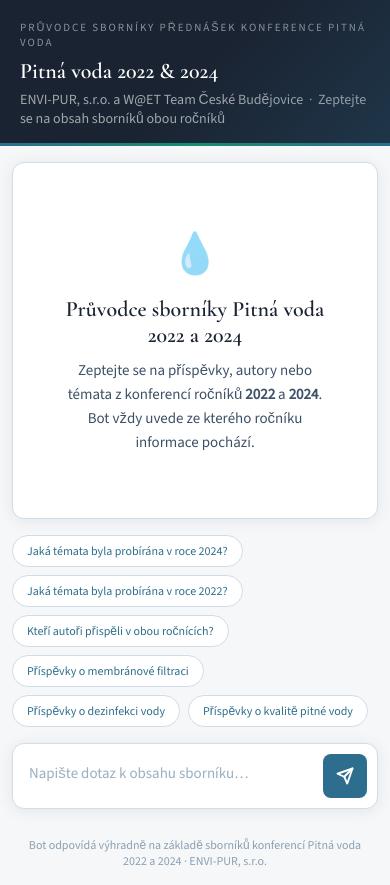
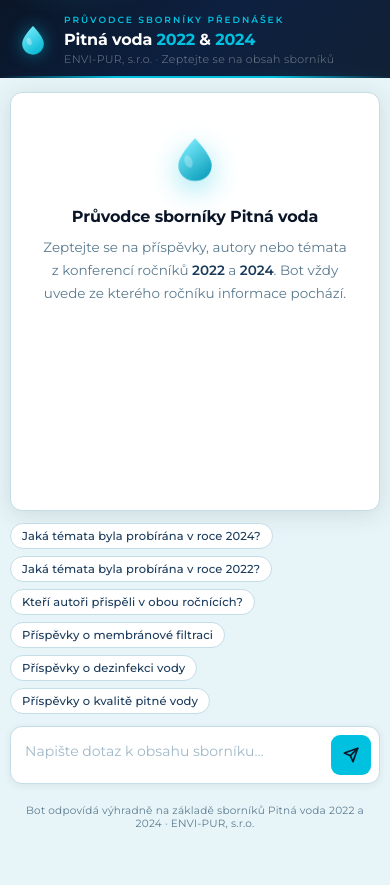
Before and after one commit to paveldobias79-art/konference-bot, a website: page public/index.html in a window 390 px wide. After the commit the page ends 844 px from the top, so only its background shows below. Drawn offline with nearby package versions, Linux system fonts and the light colour scheme.

Commit message:
Add files via upload

```diff
--- a/public/index.html
+++ b/public/index.html
@@ -2,355 +2,467 @@
 <html lang="cs">
 <head>
   <meta charset="UTF-8" />
-  <meta name="viewport" content="width=device-width, initial-scale=1.0" />
-  <title>Průvodce sborníky | Pitná voda 2022 &amp; 2024</title>
-
-  <!-- Písma: Cormorant Garamond pro nadpisy, Source Sans pro text -->
+  <meta name="viewport" content="width=device-width, initial-scale=1.0, maximum-scale=1.0" />
+  <title>Průvodce sborníky | Pitná voda 2022 & 2024</title>
   <link rel="preconnect" href="https://fonts.googleapis.com" />
   <link rel="preconnect" href="https://fonts.gstatic.com" crossorigin />
-  <link href="https://fonts.googleapis.com/css2?family=Cormorant+Garamond:wght@400;600;700&family=Source+Sans+3:wght@300;400;500&display=swap" rel="stylesheet" />
+  <link href="https://fonts.googleapis.com/css2?family=Montserrat:wght@300;400;500;600;700&display=swap" rel="stylesheet" />
 
   <style>
-    /* ─── Základní proměnné ──────────────────────────────── */
     :root {
-      --ink:        #1a2332;
-      --ink-light:  #3d5166;
-      --water:      #2d6e8e;
-      --water-pale: #e8f3f8;
-      --surface:    #f5f7f9;
-      --border:     #d1dde6;
-      --white:      #ffffff;
-      --accent:     #1a8c6e;
-      --shadow:     0 2px 16px rgba(26,35,50,0.08);
+      --navy:        #0a1628;
+      --navy-mid:    #0d2040;
+      --navy-light:  #1a3a5c;
+      --cyan:        #00c2e0;
+      --cyan-dark:   #0099b8;
+      --cyan-glow:   rgba(0,194,224,0.15);
+      --mint-bg:     #e8f5f8;
+      --mint-light:  #f0f9fb;
+      --white:       #ffffff;
+      --text-dark:   #0a1628;
+      --text-mid:    #2d4a63;
+      --text-soft:   #5a7a8f;
+      --border:      #c5dde6;
+      --shadow:      0 4px 24px rgba(10,22,40,0.12);
     }
 
-    * { box-sizing: border-box; margin: 0; padding: 0; }
+    *, *::before, *::after { box-sizing: border-box; margin: 0; padding: 0; }
+
+    html, body {
+      height: 100%;
+      font-family: 'Montserrat', sans-serif;
+      background: var(--mint-bg);
+      color: var(--text-dark);
+      -webkit-font-smoothing: antialiased;
+    }
 
     body {
-      font-family: 'Source Sans 3', sans-serif;
-      background: var(--surface);
-      color: var(--ink);
-      min-height: 100vh;
       display: flex;
       flex-direction: column;
+      min-height: 100dvh;
     }
 
-    /* ─── Záhlaví ────────────────────────────────────────── */
+    /* ── ZÁHLAVÍ ─────────────────────────────────────────── */
     header {
-      background: var(--ink);
+      background: linear-gradient(135deg, var(--navy) 0%, var(--navy-mid) 50%, #112035 100%);
       color: var(--white);
-      padding: 28px 40px 24px;
+      padding: 18px 24px 16px;
       position: relative;
       overflow: hidden;
+      flex-shrink: 0;
     }
 
+    /* Světelný efekt z hloubky – jako na webu */
     header::before {
       content: '';
       position: absolute;
-      top: 0; right: 0;
-      width: 300px; height: 100%;
-      background: linear-gradient(135deg, transparent 40%, rgba(45,110,142,0.25));
+      inset: 0;
+      background:
+        radial-gradient(ellipse 60% 120% at 80% 150%, rgba(0,194,224,0.12) 0%, transparent 60%),
+        radial-gradient(ellipse 40% 80% at 20% -20%, rgba(0,194,224,0.08) 0%, transparent 50%);
       pointer-events: none;
     }
 
-    /* Dekorativní vlnka */
+    /* Cyan linka dole – jako akcent webu */
     header::after {
       content: '';
       position: absolute;
       bottom: 0; left: 0; right: 0;
-      height: 3px;
-      background: linear-gradient(90deg, var(--water), var(--accent), var(--water));
+      height: 2px;
+      background: linear-gradient(90deg, transparent 0%, var(--cyan) 30%, var(--cyan) 70%, transparent 100%);
+    }
+
+    .header-inner {
+      position: relative;
+      max-width: 800px;
+      margin: 0 auto;
+      display: flex;
+      align-items: center;
+      gap: 14px;
+    }
+
+    .header-logo {
+      width: 42px;
+      height: 42px;
+      flex-shrink: 0;
+      filter: drop-shadow(0 0 8px rgba(0,194,224,0.5));
     }
 
     .header-label {
-      font-size: 11px;
-      font-weight: 500;
-      letter-spacing: 0.18em;
+      font-size: 9px;
+      font-weight: 600;
+      letter-spacing: 0.22em;
       text-transform: uppercase;
-      color: rgba(255,255,255,0.5);
-      margin-bottom: 8px;
+      color: var(--cyan);
+      margin-bottom: 5px;
     }
 
     header h1 {
-      font-family: 'Cormorant Garamond', serif;
-      font-size: clamp(22px, 3vw, 32px);
-      font-weight: 600;
+      font-size: clamp(16px, 3.5vw, 22px);
+      font-weight: 700;
       line-height: 1.2;
-      /* UPRAV: Název konference */
-      /* Obsah je v HTML níže */
+      letter-spacing: -0.01em;
+      color: var(--white);
+    }
+
+    header h1 span {
+      color: var(--cyan);
     }
 
     .header-sub {
-      margin-top: 6px;
-      font-size: 14px;
+      margin-top: 3px;
+      font-size: 11px;
       font-weight: 300;
-      color: rgba(255,255,255,0.6);
+      color: rgba(255,255,255,0.45);
+      letter-spacing: 0.03em;
     }
 
-    /* ─── Hlavní oblast ──────────────────────────────────── */
+    /* ── HLAVNÍ OBSAH ────────────────────────────────────── */
     main {
       flex: 1;
       display: flex;
       flex-direction: column;
-      max-width: 860px;
       width: 100%;
+      max-width: 800px;
       margin: 0 auto;
-      padding: 32px 24px 24px;
+      padding: 20px 16px 14px;
+      min-height: 0;
     }
 
-    /* ─── Okno s historií chatu ──────────────────────────── */
+    /* ── OKNO CHATU ──────────────────────────────────────── */
     #chat-window {
       flex: 1;
-      min-height: 340px;
-      max-height: 60vh;
+      min-height: 300px;
+      max-height: calc(100dvh - 295px);
       overflow-y: auto;
       background: var(--white);
       border: 1px solid var(--border);
       border-radius: 12px;
-      padding: 24px;
-      margin-bottom: 16px;
+      padding: 20px;
+      margin-bottom: 12px;
       box-shadow: var(--shadow);
       scroll-behavior: smooth;
     }
 
-    #chat-window::-webkit-scrollbar { width: 6px; }
+    #chat-window::-webkit-scrollbar { width: 4px; }
     #chat-window::-webkit-scrollbar-track { background: transparent; }
-    #chat-window::-webkit-scrollbar-thumb { background: var(--border); border-radius: 3px; }
+    #chat-window::-webkit-scrollbar-thumb { background: var(--border); border-radius: 2px; }
 
     /* Uvítací zpráva */
     .welcome {
+      display: flex;
+      flex-direction: column;
+      align-items: center;
+      justify-content: center;
+      padding: 32px 16px;
       text-align: center;
-      padding: 40px 20px;
-      color: var(--ink-light);
+      min-height: 220px;
     }
 
-    .welcome-icon {
-      font-size: 40px;
+    .welcome-drop {
+      width: 52px;
+      height: 52px;
       margin-bottom: 16px;
-      opacity: 0.6;
+      animation: floatDrop 3s ease-in-out infinite;
+    }
+
+    @keyframes floatDrop {
+      0%, 100% { transform: translateY(0); filter: drop-shadow(0 4px 8px rgba(0,194,224,0.3)); }
+      50%       { transform: translateY(-7px); filter: drop-shadow(0 10px 16px rgba(0,194,224,0.5)); }
     }
 
     .welcome h2 {
-      font-family: 'Cormorant Garamond', serif;
-      font-size: 22px;
-      font-weight: 600;
-      color: var(--ink);
+      font-size: 18px;
+      font-weight: 700;
+      color: var(--navy);
       margin-bottom: 10px;
+      letter-spacing: -0.01em;
     }
 
     .welcome p {
-      font-size: 15px;
-      line-height: 1.6;
-      max-width: 400px;
-      margin: 0 auto;
+      font-size: 13.5px;
+      font-weight: 400;
+      line-height: 1.7;
+      color: var(--text-soft);
+      max-width: 340px;
     }
 
-    /* Bubliny zpráv */
+    .welcome p strong {
+      color: var(--navy-light);
+      font-weight: 600;
+    }
+
+    /* ── ZPRÁVY ──────────────────────────────────────────── */
     .message {
       display: flex;
-      gap: 12px;
-      margin-bottom: 20px;
-      animation: fadeUp 0.3s ease;
+      gap: 10px;
+      margin-bottom: 16px;
+      animation: fadeUp 0.25s ease;
     }
 
     @keyframes fadeUp {
-      from { opacity: 0; transform: translateY(8px); }
+      from { opacity: 0; transform: translateY(6px); }
       to   { opacity: 1; transform: translateY(0); }
     }
 
     .message.user { flex-direction: row-reverse; }
 
     .avatar {
-      width: 34px;
-      height: 34px;
+      width: 32px;
+      height: 32px;
       border-radius: 50%;
       display: flex;
       align-items: center;
       justify-content: center;
-      font-size: 15px;
       flex-shrink: 0;
+      margin-top: 2px;
     }
 
     .message.user .avatar {
-      background: var(--ink);
+      background: var(--navy);
       color: var(--white);
+      font-size: 13px;
     }
 
     .message.bot .avatar {
-      background: var(--water-pale);
-      color: var(--water);
-      border: 1px solid var(--border);
+      background: var(--navy);
+      border: 1.5px solid var(--cyan);
+      box-shadow: 0 0 8px rgba(0,194,224,0.25);
     }
 
+    .avatar-drop { width: 18px; height: 18px; }
+
+    /* Bubliny */
     .bubble {
-      max-width: 75%;
-      padding: 12px 16px;
+      max-width: 78%;
+      padding: 11px 15px;
       border-radius: 12px;
-      font-size: 15px;
+      font-size: 14px;
+      font-weight: 400;
       line-height: 1.65;
     }
 
     .message.user .bubble {
-      background: var(--ink);
+      background: var(--navy);
       color: var(--white);
-      border-bottom-right-radius: 4px;
+      border-bottom-right-radius: 3px;
     }
 
-    .bubble p {
-      margin: 0 0 10px 0;
-    }
-    .bubble p:last-child {
-      margin-bottom: 0;
-    }
     .message.bot .bubble {
-      background: var(--water-pale);
-      color: var(--ink);
+      background: var(--mint-light);
+      color: var(--text-dark);
       border: 1px solid var(--border);
-      border-bottom-left-radius: 4px;
+      border-bottom-left-radius: 3px;
     }
 
-    /* Animovaný indikátor přemýšlení */
+    .bubble p { margin: 0 0 10px 0; }
+    .bubble p:last-child { margin-bottom: 0; }
+
+    .bubble strong {
+      color: var(--navy-light);
+      font-weight: 600;
+    }
+
+    .bubble ul { padding-left: 18px; margin: 6px 0; }
+    .bubble li { margin-bottom: 4px; }
+
+    /* ── PŘEMÝŠLENÍ ──────────────────────────────────────── */
     .thinking {
       display: flex;
       gap: 5px;
       align-items: center;
-      padding: 14px 18px;
+      padding: 12px 16px;
     }
 
     .dot {
-      width: 7px; height: 7px;
-      background: var(--water);
+      width: 6px; height: 6px;
+      background: var(--cyan);
       border-radius: 50%;
       animation: bounce 1.2s infinite;
     }
-
     .dot:nth-child(2) { animation-delay: 0.2s; }
     .dot:nth-child(3) { animation-delay: 0.4s; }
 
     @keyframes bounce {
-      0%, 60%, 100% { transform: translateY(0); }
-      30%            { transform: translateY(-7px); }
+      0%, 60%, 100% { transform: translateY(0); opacity: 0.5; }
+      30%            { transform: translateY(-6px); opacity: 1; }
     }
 
-    /* ─── Vzorové dotazy ─────────────────────────────────── */
+    /* ── VZOROVÉ DOTAZY ──────────────────────────────────── */
     #suggestions {
       display: flex;
       flex-wrap: wrap;
-      gap: 8px;
-      margin-bottom: 16px;
+      gap: 7px;
+      margin-bottom: 12px;
     }
 
     .suggestion {
       background: var(--white);
       border: 1px solid var(--border);
-      color: var(--water);
-      font-family: 'Source Sans 3', sans-serif;
-      font-size: 13px;
-      padding: 7px 14px;
+      color: var(--navy-light);
+      font-family: 'Montserrat', sans-serif;
+      font-size: 12px;
+      font-weight: 500;
+      padding: 6px 13px;
       border-radius: 20px;
       cursor: pointer;
-      transition: all 0.2s;
+      transition: all 0.18s;
       white-space: nowrap;
+      letter-spacing: 0.01em;
     }
 
     .suggestion:hover {
-      background: var(--water-pale);
-      border-color: var(--water);
+      background: var(--navy);
+      border-color: var(--navy);
+      color: var(--cyan);
       transform: translateY(-1px);
+      box-shadow: 0 3px 10px rgba(10,22,40,0.15);
     }
 
-    /* ─── Vstupní oblast ─────────────────────────────────── */
+    .suggestion:active { transform: translateY(0); }
+
+    /* ── VSTUPNÍ POLE ────────────────────────────────────── */
     #input-area {
       display: flex;
-      gap: 10px;
+      align-items: flex-end;
+      gap: 8px;
       background: var(--white);
-      border: 1px solid var(--border);
+      border: 1.5px solid var(--border);
       border-radius: 12px;
-      padding: 10px 10px 10px 16px;
-      box-shadow: var(--shadow);
-      transition: border-color 0.2s;
+      padding: 8px 8px 8px 14px;
+      box-shadow: 0 2px 8px rgba(10,22,40,0.07);
+      transition: border-color 0.2s, box-shadow 0.2s;
     }
 
     #input-area:focus-within {
-      border-color: var(--water);
+      border-color: var(--cyan);
+      box-shadow: 0 0 0 3px rgba(0,194,224,0.12);
     }
 
     #user-input {
       flex: 1;
       border: none;
       outline: none;
-      font-family: 'Source Sans 3', sans-serif;
-      font-size: 15px;
-      color: var(--ink);
+      font-family: 'Montserrat', sans-serif;
+      font-size: 14px;
+      font-weight: 400;
+      color: var(--text-dark);
       background: transparent;
       resize: none;
-      min-height: 44px;
-      max-height: 120px;
+      min-height: 40px;
+      max-height: 110px;
       line-height: 1.5;
-      padding: 8px 0;
+      padding: 6px 0;
     }
 
-    #user-input::placeholder { color: #9aafbf; }
+    #user-input::placeholder { color: #a0b8c8; }
 
     #send-btn {
-      background: var(--water);
-      color: var(--white);
+      background: var(--cyan);
+      color: var(--navy);
       border: none;
-      border-radius: 8px;
-      width: 44px;
-      height: 44px;
+      border-radius: 9px;
+      width: 40px;
+      height: 40px;
+      min-width: 40px;
       cursor: pointer;
       display: flex;
       align-items: center;
       justify-content: center;
-      transition: all 0.2s;
+      transition: background 0.2s, transform 0.15s, box-shadow 0.2s;
       flex-shrink: 0;
-      align-self: flex-end;
     }
 
-    #send-btn:hover { background: var(--ink); transform: scale(1.05); }
-    #send-btn:disabled { background: var(--border); cursor: not-allowed; transform: none; }
+    #send-btn:hover:not(:disabled) {
+      background: var(--cyan-dark);
+      transform: scale(1.06);
+      box-shadow: 0 4px 12px rgba(0,194,224,0.35);
+    }
+    #send-btn:active:not(:disabled) { transform: scale(0.97); }
+    #send-btn:disabled { background: var(--border); cursor: not-allowed; }
+    #send-btn svg { width: 16px; height: 16px; }
 
-    #send-btn svg { width: 18px; height: 18px; }
-
-    /* ─── Patička ────────────────────────────────────────── */
+    /* ── PATIČKA ─────────────────────────────────────────── */
     footer {
       text-align: center;
-      padding: 16px;
-      font-size: 12px;
-      color: #8aa0b2;
+      padding: 10px 16px 14px;
+      font-size: 10.5px;
+      font-weight: 400;
+      color: var(--text-soft);
+      letter-spacing: 0.02em;
+      flex-shrink: 0;
     }
 
-    /* ─── Responzivita ───────────────────────────────────── */
-    @media (max-width: 600px) {
-      header { padding: 20px 20px 18px; }
-      main { padding: 16px 12px 12px; }
-      .bubble { max-width: 88%; font-size: 14px; }
-      .suggestion { font-size: 12px; }
+    /* ── MOBILNÍ OPTIMALIZACE ────────────────────────────── */
+    @media (max-width: 500px) {
+      header { padding: 14px 16px 12px; }
+      .header-logo { width: 34px; height: 34px; }
+      main { padding: 14px 10px 10px; }
+      #chat-window {
+        max-height: calc(100dvh - 275px);
+        padding: 14px;
+      }
+      .bubble { max-width: 88%; font-size: 13.5px; }
+      .suggestion { font-size: 11.5px; padding: 5px 11px; }
+      .welcome h2 { font-size: 16px; }
+    }
+
+    @media (max-width: 360px) {
+      header h1 { font-size: 15px; }
+      .header-sub { display: none; }
+      .bubble { max-width: 93%; }
     }
   </style>
 </head>
 <body>
 
-  <!-- ─── Záhlaví ─────────────────────────────────────────── -->
+  <!-- ── ZÁHLAVÍ ─────────────────────────────────────────── -->
   <header>
-    <div class="header-label">Průvodce sborníky přednášek konference Pitná voda</div>
-    <h1>Pitná voda 2022 &amp; 2024</h1>
-    <div class="header-sub">ENVI-PUR, s.r.o. a W@ET Team České Budějovice &nbsp;·&nbsp; Zeptejte se na obsah sborníků obou ročníků</div>
+    <div class="header-inner">
+      <!-- SVG kapka – cyan na navy pozadí -->
+      <svg class="header-logo" viewBox="0 0 44 44" fill="none" xmlns="http://www.w3.org/2000/svg">
+        <defs>
+          <linearGradient id="hg" x1="20%" y1="0%" x2="80%" y2="100%">
+            <stop offset="0%" stop-color="#7aeeff"/>
+            <stop offset="100%" stop-color="#00b4d0"/>
+          </linearGradient>
+        </defs>
+        <path d="M22 4 C22 4 8 18 8 27 C8 34.7 14.3 41 22 41 C29.7 41 36 34.7 36 27 C36 18 22 4 22 4Z"
+              fill="url(#hg)"/>
+        <ellipse cx="17" cy="24" rx="3" ry="5" fill="white" opacity="0.35" transform="rotate(-20 17 24)"/>
+        <path d="M22 41 C22 41 30 36 33 29" stroke="white" stroke-width="0.5" stroke-opacity="0.2"/>
+      </svg>
+
+      <div class="header-text">
+        <div class="header-label">Průvodce sborníky přednášek</div>
+        <h1>Pitná voda <span>2022</span> &amp; <span>2024</span></h1>
+        <div class="header-sub">ENVI-PUR, s.r.o. · Zeptejte se na obsah sborníků</div>
+      </div>
+    </div>
   </header>
 
-  <!-- ─── Hlavní obsah ─────────────────────────────────────── -->
+  <!-- ── HLAVNÍ OBSAH ─────────────────────────────────────── -->
   <main>
 
-    <!-- Okno chatu -->
     <div id="chat-window">
       <div class="welcome" id="welcome">
-        <div class="welcome-icon">💧</div>
-        <h2>Průvodce sborníky Pitná voda 2022 a 2024</h2>
+        <svg class="welcome-drop" viewBox="0 0 56 56" fill="none" xmlns="http://www.w3.org/2000/svg">
+          <defs>
+            <linearGradient id="wg" x1="20%" y1="0%" x2="80%" y2="100%">
+              <stop offset="0%" stop-color="#7aeeff"/>
+              <stop offset="100%" stop-color="#0099b8"/>
+            </linearGradient>
+          </defs>
+          <path d="M28 5 C28 5 10 23 10 34 C10 44.5 18.1 51 28 51 C37.9 51 46 44.5 46 34 C46 23 28 5 28 5Z"
+                fill="url(#wg)" opacity="0.95"/>
+          <ellipse cx="21" cy="30" rx="4" ry="7" fill="white" opacity="0.28" transform="rotate(-20 21 30)"/>
+        </svg>
+        <h2>Průvodce sborníky Pitná voda</h2>
         <p>Zeptejte se na příspěvky, autory nebo témata z konferencí ročníků <strong>2022</strong> a <strong>2024</strong>. Bot vždy uvede ze kterého ročníku informace pochází.</p>
       </div>
     </div>
 
+    <!-- Vzorové dotazy -->
     <div id="suggestions">
       <button class="suggestion" onclick="sendSuggestion(this.textContent)">Jaká témata byla probírána v roce 2024?</button>
       <button class="suggestion" onclick="sendSuggestion(this.textContent)">Jaká témata byla probírána v roce 2022?</button>
@@ -370,9 +482,10 @@
         oninput="autoResize(this)"
       ></textarea>
       <button id="send-btn" onclick="sendMessage()" title="Odeslat">
-        <svg viewBox="0 0 24 24" fill="none" stroke="currentColor" stroke-width="2.5" stroke-linecap="round" stroke-linejoin="round">
-          <line x1="22" y1="2" x2="11" y2="13"></line>
-          <polygon points="22 2 15 22 11 13 2 9 22 2"></polygon>
+        <svg viewBox="0 0 24 24" fill="none" stroke="currentColor" stroke-width="2.5"
+             stroke-linecap="round" stroke-linejoin="round">
+          <line x1="22" y1="2" x2="11" y2="13"/>
+          <polygon points="22 2 15 22 11 13 2 9 22 2"/>
         </svg>
       </button>
     </div>
@@ -380,45 +493,46 @@
   </main>
 
   <footer>
-    Bot odpovídá výhradně na základě sborníků konferencí Pitná voda 2022 a 2024 · ENVI-PUR, s.r.o.
+    Bot odpovídá výhradně na základě sborníků Pitná voda 2022 a 2024 · ENVI-PUR, s.r.o.
   </footer>
 
   <script>
-    // ─── Markdown renderer ──────────────────────────────────
+    // ── Markdown renderer ────────────────────────────────────
     function renderMarkdown(text) {
-      // Escapujeme HTML znaky pro bezpečnost
       let html = text
         .replace(/&/g, "&amp;")
         .replace(/</g, "&lt;")
         .replace(/>/g, "&gt;");
-      // **tučný text** → <strong>
       html = html.replace(/\*\*(.+?)\*\*/g, "<strong>$1</strong>");
-      // Pomlčkové odrážky → <li>
       html = html.replace(/^[ \t]*[-–] (.+)/gm, "<li>$1</li>");
       html = html.replace(/((?:<li>.*<\/li>\n?)+)/g, "<ul>$1</ul>");
-      // Dvojitý prázdný řádek → vizuální mezera mezi příspěvky
       html = html.replace(/\n\n/g, "</p><p>");
-      // Jednoduchý nový řádek → <br>
       html = html.replace(/\n/g, "<br>");
-      // Obal celé do <p>
-      html = "<p>" + html + "</p>";
-      return html;
+      return "<p>" + html + "</p>";
     }
 
-    // ─── Nastavení ─────────────────────────────────────────
-    // UPRAV: URL tvého Vercel backendu (dostaneš po deployi)
-    // Dokud testuješ lokálně, nech prázdné nebo nastav "/api/chat"
+    // ── SVG kapka pro avatar bota ────────────────────────────
+    const BOT_AVATAR_SVG = `
+      <svg class="avatar-drop" viewBox="0 0 24 24" fill="none" xmlns="http://www.w3.org/2000/svg">
+        <defs>
+          <linearGradient id="ag" x1="20%" y1="0%" x2="80%" y2="100%">
+            <stop offset="0%" stop-color="#7aeeff"/>
+            <stop offset="100%" stop-color="#00b4d0"/>
+          </linearGradient>
+        </defs>
+        <path d="M12 2 C12 2 4 9.5 4 14.5 C4 18.6 7.6 22 12 22 C16.4 22 20 18.6 20 14.5 C20 9.5 12 2 12 2Z"
+              fill="url(#ag)"/>
+        <ellipse cx="9" cy="13" rx="1.5" ry="2.5" fill="white" opacity="0.3" transform="rotate(-20 9 13)"/>
+      </svg>`;
+
     const API_URL = "/api/chat";
-
-    // ─── Pomocné funkce ─────────────────────────────────────
 
     function autoResize(el) {
       el.style.height = 'auto';
-      el.style.height = Math.min(el.scrollHeight, 120) + 'px';
+      el.style.height = Math.min(el.scrollHeight, 110) + 'px';
     }
 
     function handleKey(e) {
-      // Enter = odeslat, Shift+Enter = nový řádek
       if (e.key === 'Enter' && !e.shiftKey) {
         e.preventDefault();
         sendMessage();
@@ -431,18 +545,20 @@
     }
 
     function addMessage(text, role) {
-      // Skryjeme uvítací zprávu při prvním dotazu
       const welcome = document.getElementById('welcome');
       if (welcome) welcome.remove();
 
-      const window = document.getElementById('chat-window');
-
+      const chatWindow = document.getElementById('chat-window');
       const msg = document.createElement('div');
       msg.className = `message ${role}`;
 
       const avatar = document.createElement('div');
       avatar.className = 'avatar';
-      avatar.textContent = role === 'user' ? '👤' : '📘';
+      if (role === 'user') {
+        avatar.textContent = '👤';
+      } else {
+        avatar.innerHTML = BOT_AVATAR_SVG;
+      }
 
       const bubble = document.createElement('div');
       bubble.className = 'bubble';
@@ -450,22 +566,19 @@
 
       msg.appendChild(avatar);
       msg.appendChild(bubble);
-      window.appendChild(msg);
-      window.scrollTop = window.scrollHeight;
-
-      return msg;
+      chatWindow.appendChild(msg);
+      chatWindow.scrollTop = chatWindow.scrollHeight;
     }
 
     function addThinking() {
-      const window = document.getElementById('chat-window');
-
+      const chatWindow = document.getElementById('chat-window');
       const msg = document.createElement('div');
       msg.className = 'message bot';
       msg.id = 'thinking';
 
       const avatar = document.createElement('div');
       avatar.className = 'avatar';
-      avatar.textContent = '📘';
+      avatar.innerHTML = BOT_AVATAR_SVG;
 
       const bubble = document.createElement('div');
       bubble.className = 'bubble thinking';
@@ -473,8 +586,8 @@
 
       msg.appendChild(avatar);
       msg.appendChild(bubble);
-      window.appendChild(msg);
-      window.scrollTop = window.scrollHeight;
+      chatWindow.appendChild(msg);
+      chatWindow.scrollTop = chatWindow.scrollHeight;
     }
 
     function removeThinking() {
@@ -482,24 +595,16 @@
       if (el) el.remove();
     }
 
-    // ─── Hlavní funkce odeslání ──────────────────────────────
-
     async function sendMessage() {
       const input = document.getElementById('user-input');
       const btn   = document.getElementById('send-btn');
       const text  = input.value.trim();
-
       if (!text) return;
 
-      // Přidáme zprávu uživatele
       addMessage(text, 'user');
       input.value = '';
       input.style.height = 'auto';
-
-      // Skryjeme vzorové dotazy po prvním použití
       document.getElementById('suggestions').style.display = 'none';
-
-      // Zakážeme tlačítko a zobrazíme indikátor přemýšlení
       btn.disabled = true;
       addThinking();
 
@@ -509,16 +614,9 @@
           headers: { 'Content-Type': 'application/json' },
           body: JSON.stringify({ message: text })
         });
-
         const data = await response.json();
         removeThinking();
-
-        if (data.answer) {
-          addMessage(data.answer, 'bot');
-        } else {
-          addMessage(data.error || 'Nastala chyba. Zkuste to prosím znovu.', 'bot');
-        }
-
+        addMessage(data.answer || data.error || 'Nastala chyba. Zkuste to prosím znovu.', 'bot');
       } catch (err) {
         removeThinking();
         addMessage('Nepodařilo se spojit se serverem. Zkuste to znovu.', 'bot');
```
